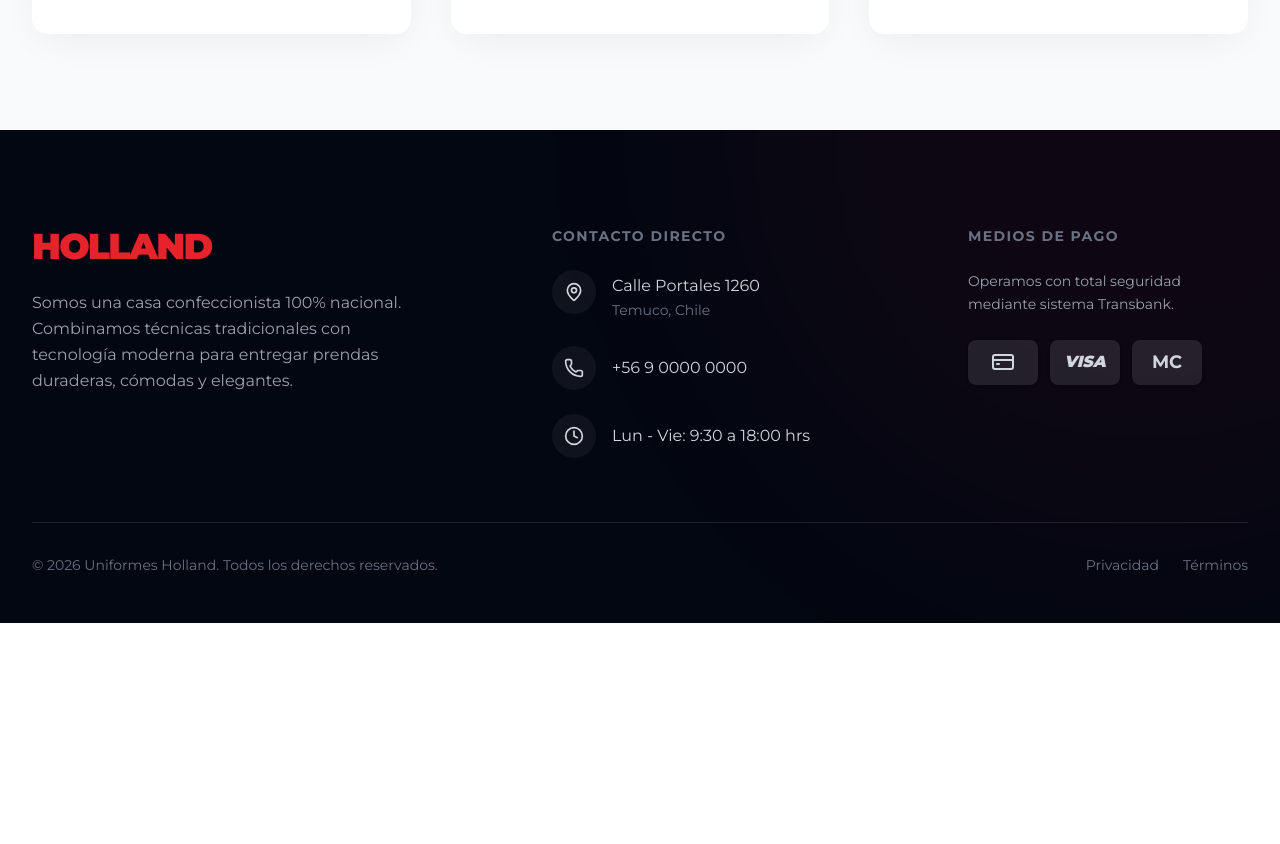
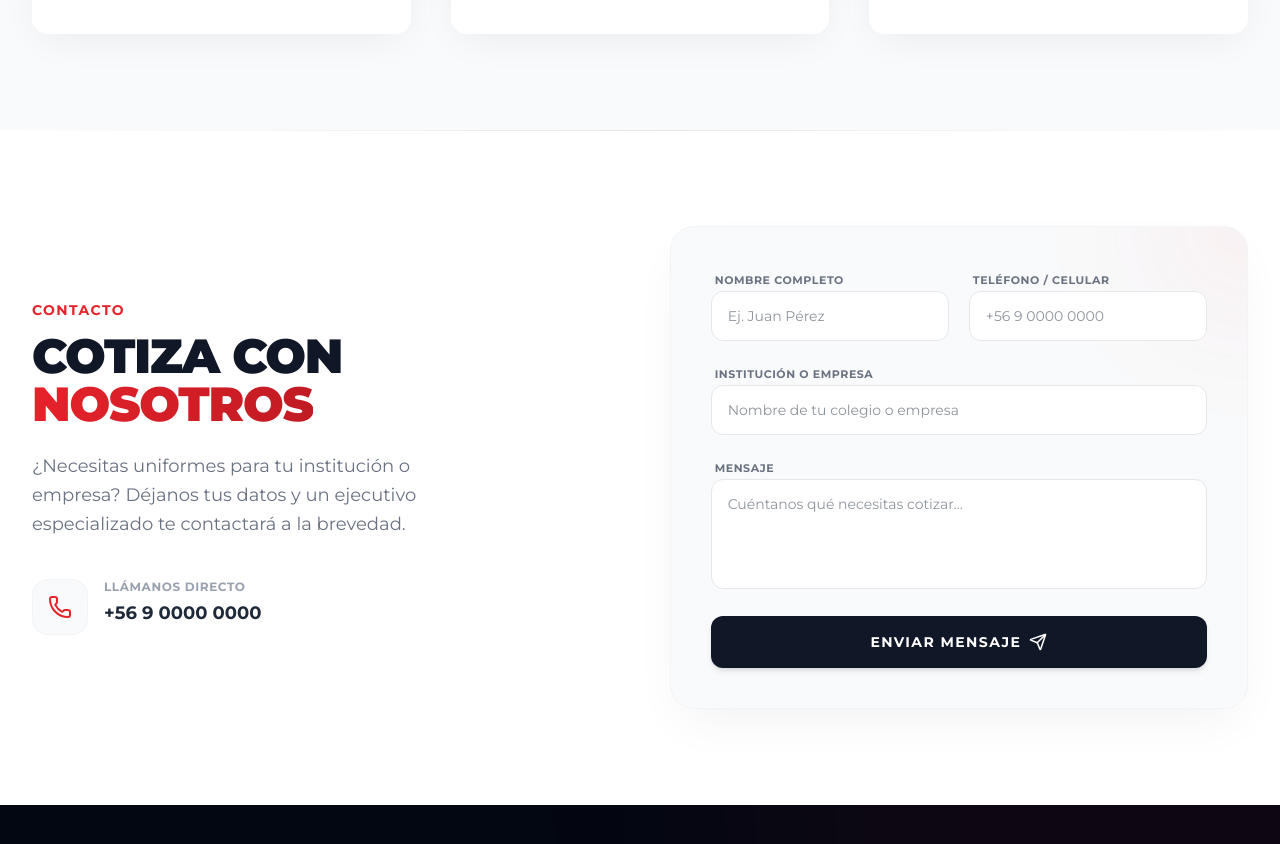
Before and after one commit to CarlosL-Code/holland, a React (Vite) app: page / in a window 1280 px wide. Shown: the part 1944-2788 px from the top of the page. Before the commit the page ends 2567 px from the top, so only its background shows below. Built offline with nearby package versions, Linux system fonts and the light colour scheme.

Commit message:
Add professional contact form section

```diff
--- a/src/App.jsx
+++ b/src/App.jsx
@@ -1,5 +1,5 @@
 import React, { useState, useEffect } from 'react';
-import { MapPin, Clock, CreditCard, ShoppingBag, Phone, Menu, X, ChevronRight, GraduationCap } from 'lucide-react';
+import { MapPin, Clock, CreditCard, ShoppingBag, Phone, Menu, X, ChevronRight, GraduationCap, Send } from 'lucide-react';
 import { motion, AnimatePresence } from 'framer-motion';
 import schoolUniform from './assets/school_uniform_1.jpg';
 import clinicalUniform from './assets/clinical_uniform_1.jpg';
@@ -297,6 +297,69 @@ function App() {
         </div>
       </section>
 
+      {/* Contacto Section */}
+      <section id="contacto" className="py-24 px-4 md:px-8 bg-white relative">
+        <div className="absolute top-0 left-0 w-full h-px bg-gradient-to-r from-transparent via-gray-200 to-transparent"></div>
+        <div className="max-w-7xl mx-auto flex flex-col lg:flex-row gap-12 lg:gap-16 items-center">
+          <motion.div
+            initial="hidden"
+            whileInView="visible"
+            viewport={{ once: true, margin: "-100px" }}
+            variants={staggerContainer}
+            className="lg:w-1/2"
+          >
+            <motion.h2 variants={fadeUpVariant} className="text-sm font-bold text-holland-red tracking-widest uppercase mb-3">Contacto</motion.h2>
+            <motion.h3 variants={fadeUpVariant} className="text-3xl md:text-5xl font-black text-gray-900 uppercase tracking-tight mb-6">Cotiza con <br/><span className="text-transparent bg-clip-text bg-gradient-to-r from-holland-red to-holland-darkRed">Nosotros</span></motion.h3>
+            <motion.p variants={fadeUpVariant} className="text-gray-500 font-medium mb-10 max-w-md leading-relaxed text-base md:text-lg">
+              ¿Necesitas uniformes para tu institución o empresa? Déjanos tus datos y un ejecutivo especializado te contactará a la brevedad.
+            </motion.p>
+
+            <motion.div variants={fadeUpVariant} className="flex gap-4">
+              <div className="w-14 h-14 rounded-2xl bg-gray-50 border border-gray-100 flex items-center justify-center text-holland-red"><Phone size={24}/></div>
+              <div>
+                <p className="text-xs font-bold text-gray-400 uppercase tracking-wider mb-1">Llámanos directo</p>
+                <p className="font-bold text-gray-800 text-lg">+56 9 0000 0000</p>
+              </div>
+            </motion.div>
+          </motion.div>
+
+          <motion.div
+            initial="hidden"
+            whileInView="visible"
+            viewport={{ once: true, margin: "-100px" }}
+            variants={fadeUpVariant}
+            className="w-full lg:w-1/2 bg-gray-50 p-6 md:p-10 rounded-3xl border border-gray-100 shadow-[0_20px_50px_-10px_rgba(0,0,0,0.05)] relative overflow-hidden"
+          >
+            {/* Decorative background element */}
+            <div className="absolute -top-24 -right-24 w-48 h-48 bg-holland-red/5 rounded-full blur-3xl"></div>
+
+            <form className="relative z-10 space-y-5" onSubmit={(e) => e.preventDefault()}>
+              <div className="grid md:grid-cols-2 gap-5">
+                <div className="space-y-1.5">
+                  <label className="text-[11px] font-bold text-gray-500 uppercase tracking-wider ml-1">Nombre Completo</label>
+                  <input type="text" className="w-full bg-white border border-gray-200 px-4 py-3.5 rounded-xl focus:outline-none focus:border-holland-red focus:ring-1 focus:ring-holland-red transition-all font-medium text-gray-800 text-sm" placeholder="Ej. Juan Pérez" />
+                </div>
+                <div className="space-y-1.5">
+                  <label className="text-[11px] font-bold text-gray-500 uppercase tracking-wider ml-1">Teléfono / Celular</label>
+                  <input type="tel" className="w-full bg-white border border-gray-200 px-4 py-3.5 rounded-xl focus:outline-none focus:border-holland-red focus:ring-1 focus:ring-holland-red transition-all font-medium text-gray-800 text-sm" placeholder="+56 9 0000 0000" />
+                </div>
+              </div>
+              <div className="space-y-1.5">
+                <label className="text-[11px] font-bold text-gray-500 uppercase tracking-wider ml-1">Institución o Empresa</label>
+                <input type="text" className="w-full bg-white border border-gray-200 px-4 py-3.5 rounded-xl focus:outline-none focus:border-holland-red focus:ring-1 focus:ring-holland-red transition-all font-medium text-gray-800 text-sm" placeholder="Nombre de tu colegio o empresa" />
+              </div>
+              <div className="space-y-1.5">
+                <label className="text-[11px] font-bold text-gray-500 uppercase tracking-wider ml-1">Mensaje</label>
+                <textarea rows="4" className="w-full bg-white border border-gray-200 px-4 py-3.5 rounded-xl focus:outline-none focus:border-holland-red focus:ring-1 focus:ring-holland-red transition-all font-medium text-gray-800 text-sm resize-none" placeholder="Cuéntanos qué necesitas cotizar..."></textarea>
+              </div>
+              <button type="submit" className="w-full bg-gray-900 hover:bg-holland-red text-white font-bold text-sm uppercase tracking-widest py-4 rounded-xl transition-colors duration-300 shadow-md flex items-center justify-center gap-2 group mt-2">
+                Enviar Mensaje <Send size={18} className="transition-transform group-hover:translate-x-1 group-hover:-translate-y-1" />
+              </button>
+            </form>
+          </motion.div>
+        </div>
+      </section>
+
       {/* Info & Footer Section */}
       <footer id="nosotros" className="bg-gray-950 text-white relative overflow-hidden">
         <div className="absolute top-0 right-0 w-[800px] h-[800px] bg-holland-red/5 rounded-full blur-[120px] -translate-y-1/2 translate-x-1/3"></div>
```
